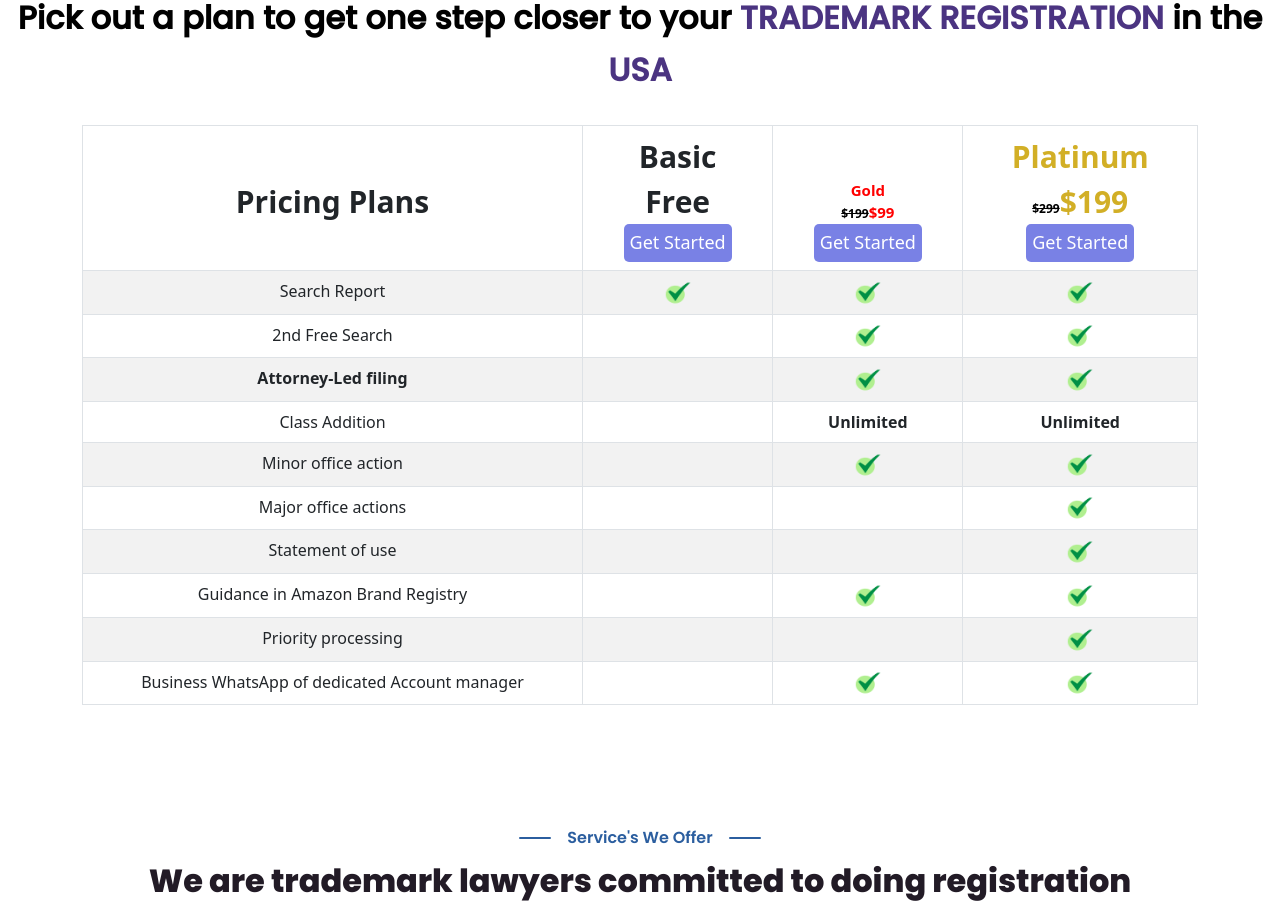
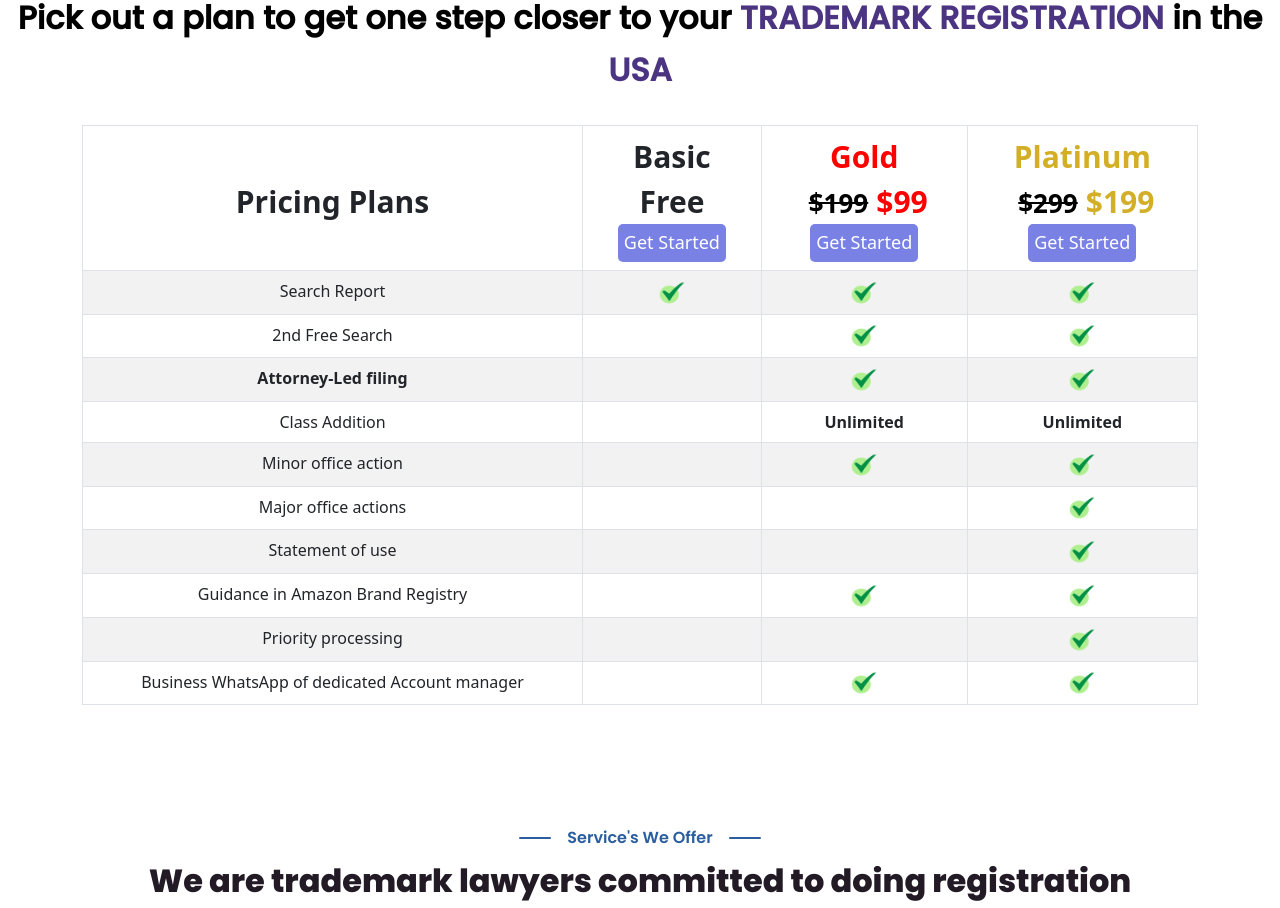
Before and after one commit to shivani-shine/bissmark, a Next.js app: page / in a window 1280 px wide. Shown: the part 1240-2148 px from the top of the page. Built offline with nearby package versions, Linux system fonts and the light colour scheme.

Commit message:
screens isues

```diff
--- a/src/components/Home/LetsGetStarted/LetsGetStarted.tsx
+++ b/src/components/Home/LetsGetStarted/LetsGetStarted.tsx
@@ -21,7 +21,8 @@ const LetsGetStarted = () => {
       <thead>
         <tr className={LetsGetStartedStyle.other_columns}>
           <th className={LetsGetStartedStyle.column_width} style={{ paddingBottom:'46px'}}>Pricing Plans</th>
-          <th><div className={LetsGetStartedStyle.basic_plan}>Basic</div><div className={LetsGetStartedStyle.basic_plan}>Free</div><Link href="/form"><button className={LetsGetStartedStyle.button_style}>Get Started</button></Link></th>
+          {/* <th><div className={LetsGetStartedStyle.basic_plan}>Basic</div><div className={LetsGetStartedStyle.basic_plan}>Free</div><Link href="/form"><button className={LetsGetStartedStyle.button_style}>Get Started</button></Link></th> */}
+          <th><div className={LetsGetStartedStyle.basic_plan}>Basic<br/>Free</div><Link href="/form"><button className={LetsGetStartedStyle.button_style}>Get Started</button></Link></th>
           <th><div className={LetsGetStartedStyle.gold_plan}>Gold</div><div className={LetsGetStartedStyle.gold_plan}><span className={LetsGetStartedStyle.gold_plan_span}>$199</span>$99</div><Link href="/form"><button className={LetsGetStartedStyle.button_style}>Get Started</button></Link></th>
           <th><div className={LetsGetStartedStyle.platinum_plan}>Platinum</div><div className={LetsGetStartedStyle.platinum_plan}><span className={LetsGetStartedStyle.gold_plan_span}>$299</span>$199</div><Link href="/form"><button className={LetsGetStartedStyle.button_style}>Get Started</button></Link></th>
         </tr>
--- a/src/styles/Home/LetsGetStarted.module.css
+++ b/src/styles/Home/LetsGetStarted.module.css
@@ -29,14 +29,10 @@
   text-decoration: line-through;
   font-size: 26px; color: black; margin: 0px 8px;
 }
-@media screen and (min-width: 390px) {
+@media screen and (max-width: 390px) {
   .gold_plan_span {
     font-size: 12px;
     margin: 0px 0px;
-  }
-  .gold_plan{
-    font-size: 15px;
-    color: red;
   }
 }
 .platinum_plan{
@@ -202,9 +198,9 @@ background: #3f0dff1f;
   }
   .basic_plan{
     font-size: 15px;
-
+    margin: 12px 12px 0px 12px;
   }
-  .gold_plan{
+  .gold_plan, .gold_plan_span{
     font-size: 15px;
 
   }
@@ -217,3 +213,8 @@ background: #3f0dff1f;
   }
 
 }
+@media (min-width: 600px) and (max-width:912px){
+  .basic_plan{
+    margin: 0px 18px 0px 18px;
+  }
+}
```
